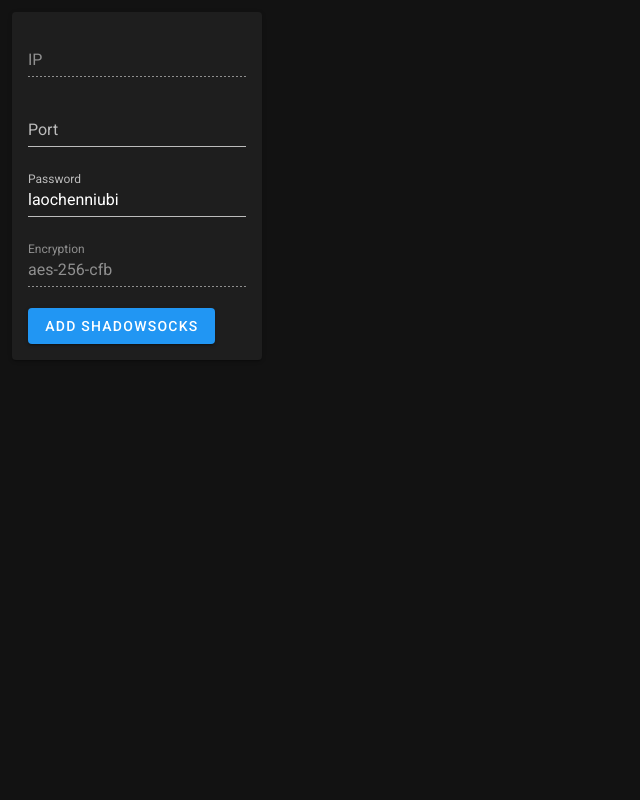
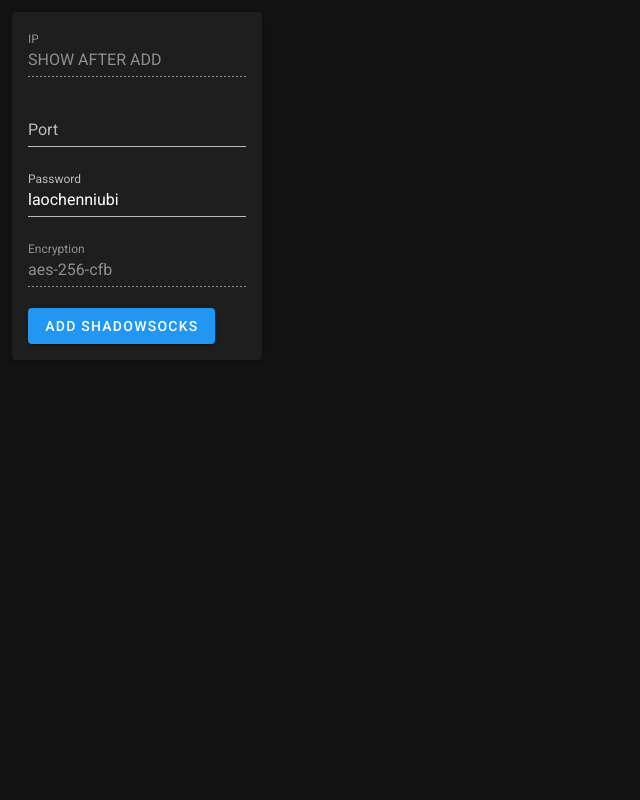
Before and after one commit to wadeee/SSCON, a Flask app: template templates/index.html in a window 1280 px wide. Shown: the whole page, without its empty margins (0-640 px from the left). Run offline with Flask 2, Linux system fonts and the light colour scheme; the template is opened without the code that fills it, so the values that code supplies are empty; parts of the project's set-up code (start-up, migrations or seed data) failed here and were passed over; some libraries are stand-ins or nearby versions.

Commit message:
modify template

```diff
--- a/templates/index.html
+++ b/templates/index.html
@@ -140,7 +140,7 @@
         }),
         data: () => ({
             formData: {
-                IP: '',
+                IP: 'SHOW AFTER ADD',
                 port: '',
                 password: 'laochenniubi',
                 encryption: 'aes-256-cfb',
```
